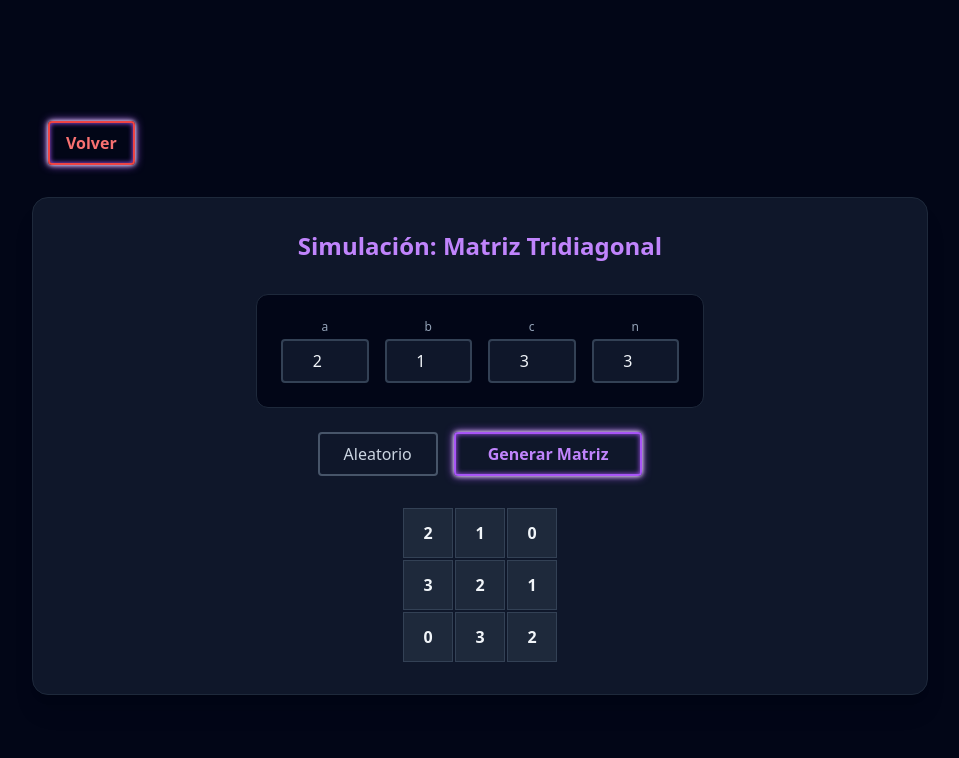
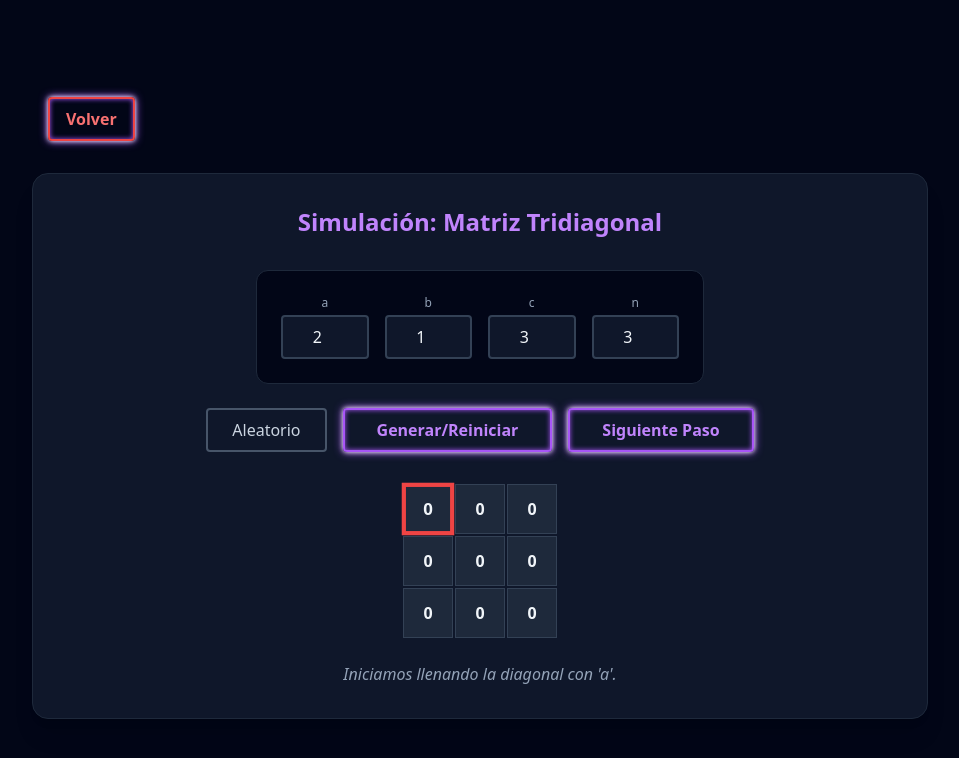
Before and after one commit to kurokirasama/basic-algorithms, a website: page WEB/tridiagonal/index.html in a window 1280 px wide. Shown: the whole page, without its empty margins (160-1119 px from the left). Drawn offline with nearby package versions, Linux system fonts and the light colour scheme.

Commit message:
fix(ui): Implement step-by-step matrix generation visualization

```diff
--- a/WEB/tridiagonal/index.html
+++ b/WEB/tridiagonal/index.html
@@ -29,6 +29,10 @@
             color: #f1f5f9;
             font-weight: bold;
         }
+        .active-cell {
+            border: 4px solid #ef4444 !important;
+            transform: scale(1.05);
+        }
     </style>
 </head>
 <body class="bg-slate-950 text-slate-100 font-sans min-h-screen flex flex-col items-center justify-center p-4">
@@ -39,75 +43,98 @@
 
         <div class="flex flex-col items-center gap-6 mb-8">
             <div class="grid grid-cols-4 gap-4 bg-slate-950 p-6 rounded-xl border border-slate-800 w-full max-w-md">
-                <div class="flex flex-col items-center">
-                    <label class="text-xs text-slate-400 mb-1">a</label>
-                    <input type="number" id="input-a" value="2" class="bg-slate-900 text-slate-100 border-2 border-slate-700 rounded p-2 text-center w-full">
-                </div>
-                <div class="flex flex-col items-center">
-                    <label class="text-xs text-slate-400 mb-1">b</label>
-                    <input type="number" id="input-b" value="1" class="bg-slate-900 text-slate-100 border-2 border-slate-700 rounded p-2 text-center w-full">
-                </div>
-                <div class="flex flex-col items-center">
-                    <label class="text-xs text-slate-400 mb-1">c</label>
-                    <input type="number" id="input-c" value="3" class="bg-slate-900 text-slate-100 border-2 border-slate-700 rounded p-2 text-center w-full">
-                </div>
-                <div class="flex flex-col items-center">
-                    <label class="text-xs text-slate-400 mb-1">n</label>
-                    <input type="number" id="input-n" value="3" class="bg-slate-900 text-slate-100 border-2 border-slate-700 rounded p-2 text-center w-full">
-                </div>
+                <div class="flex flex-col items-center"><label class="text-xs text-slate-400 mb-1">a</label><input type="number" id="input-a" value="2" class="bg-slate-900 text-slate-100 border-2 border-slate-700 rounded p-2 text-center w-full"></div>
+                <div class="flex flex-col items-center"><label class="text-xs text-slate-400 mb-1">b</label><input type="number" id="input-b" value="1" class="bg-slate-900 text-slate-100 border-2 border-slate-700 rounded p-2 text-center w-full"></div>
+                <div class="flex flex-col items-center"><label class="text-xs text-slate-400 mb-1">c</label><input type="number" id="input-c" value="3" class="bg-slate-900 text-slate-100 border-2 border-slate-700 rounded p-2 text-center w-full"></div>
+                <div class="flex flex-col items-center"><label class="text-xs text-slate-400 mb-1">n</label><input type="number" id="input-n" value="3" class="bg-slate-900 text-slate-100 border-2 border-slate-700 rounded p-2 text-center w-full"></div>
             </div>
             <div class="flex gap-4">
-                <button onclick="randomize()" class="border-2 border-slate-600 hover:bg-slate-600/20 text-slate-300 font-medium py-2 px-6 rounded transition duration-300">
-                    Aleatorio
-                </button>
-                <button onclick="generateMatrix()" class="border-2 border-purple-500 hover:bg-purple-500/20 text-purple-400 font-bold py-2 px-8 rounded transition duration-300 neon-border active:scale-95">
-                    Generar Matriz
-                </button>
+                <button onclick="randomize()" class="border-2 border-slate-600 hover:bg-slate-600/20 text-slate-300 font-medium py-2 px-6 rounded transition duration-300">Aleatorio</button>
+                <button onclick="resetSimulation()" class="border-2 border-purple-500 hover:bg-purple-500/20 text-purple-400 font-bold py-2 px-8 rounded transition duration-300 neon-border">Generar/Reiniciar</button>
+                <button id="next-btn" onclick="nextStep()" class="border-2 border-purple-500 hover:bg-purple-500/20 text-purple-400 font-bold py-2 px-8 rounded transition duration-300 neon-border active:scale-95 disabled:opacity-50">Siguiente Paso</button>
             </div>
         </div>
 
         <div class="flex justify-center" id="matrix-container"></div>
+        <p id="step-desc" class="text-center italic text-slate-400 mt-6 px-4">Presiona "Siguiente Paso" para comenzar.</p>
     </main>
 
     <script>
+        let a, b, c, n, A, i, j, step;
+        const container = document.getElementById('matrix-container');
+
         function randomize() {
             document.getElementById('input-a').value = Math.floor(Math.random() * 10) + 1;
             document.getElementById('input-b').value = Math.floor(Math.random() * 10) + 1;
             document.getElementById('input-c').value = Math.floor(Math.random() * 10) + 1;
-            document.getElementById('input-n').value = Math.floor(Math.random() * 4) + 2; // 2-5
-            generateMatrix();
+            document.getElementById('input-n').value = Math.floor(Math.random() * 3) + 3;
+            resetSimulation();
         }
 
-        function generateMatrix() {
-            const a = parseInt(document.getElementById('input-a').value);
-            const b = parseInt(document.getElementById('input-b').value);
-            const c = parseInt(document.getElementById('input-c').value);
-            const n = parseInt(document.getElementById('input-n').value);
+        function resetSimulation() {
+            a = parseInt(document.getElementById('input-a').value);
+            b = parseInt(document.getElementById('input-b').value);
+            c = parseInt(document.getElementById('input-c').value);
+            n = parseInt(document.getElementById('input-n').value);
 
-            const container = document.getElementById('matrix-container');
+            A = Array.from({ length: n }, () => Array(n).fill(0));
+            i = 0; j = 0;
+            step = 'FILL_DIAG'; // FILL_DIAG, FILL_UPPER, FILL_LOWER, FINISHED
+
+            document.getElementById('next-btn').disabled = false;
+            document.getElementById('step-desc').innerText = "Iniciamos llenando la diagonal con 'a'.";
+            render();
+        }
+
+        function render() {
             container.innerHTML = '';
-
             const table = document.createElement('div');
             table.style.display = 'grid';
             table.style.gridTemplateColumns = `repeat(${n}, 50px)`;
             table.style.gap = '2px';
 
-            for (let i = 0; i < n; i++) {
-                for (let j = 0; j < n; j++) {
-                    let val = 0;
-                    if (i === j) val = a;
-                    else if (i === j - 1) val = b;
-                    else if (i === j + 1) val = c;
-
+            for (let r = 0; r < n; r++) {
+                for (let c = 0; c < n; c++) {
                     const cell = document.createElement('div');
                     cell.className = 'matrix-cell';
-                    cell.innerText = val;
+                    if (r === i && c === j) cell.classList.add('active-cell');
+                    cell.innerText = A[r][c];
                     table.appendChild(cell);
                 }
             }
             container.appendChild(table);
         }
-        generateMatrix();
+
+        function nextStep() {
+            if (step === 'FILL_DIAG') {
+                A[i][i] = a;
+                document.getElementById('step-desc').innerText = `A(${i+1},${i+1}) = a = ${a}`;
+                i++;
+                if (i === n) { i = 0; step = 'FILL_UPPER'; document.getElementById('step-desc').innerText = "Diagonal llena. Llenando diagonal superior con 'b'."; }
+                render();
+            } else if (step === 'FILL_UPPER') {
+                if (i < n - 1) {
+                    A[i][i+1] = b;
+                    document.getElementById('step-desc').innerText = `A(${i+1},${i+2}) = b = ${b}`;
+                    i++;
+                    render();
+                } else {
+                    i = 1; step = 'FILL_LOWER'; document.getElementById('step-desc').innerText = "Diagonal superior llena. Llenando diagonal inferior con 'c'.";
+                }
+            } else if (step === 'FILL_LOWER') {
+                if (i < n) {
+                    A[i][i-1] = c;
+                    document.getElementById('step-desc').innerText = `A(${i+1},${i}) = c = ${c}`;
+                    i++;
+                    render();
+                } else {
+                    step = 'FINISHED';
+                    document.getElementById('step-desc').innerText = "Matriz completa.";
+                    document.getElementById('next-btn').disabled = true;
+                }
+            }
+        }
+        resetSimulation();
     </script>
 </body>
 </html>
```
